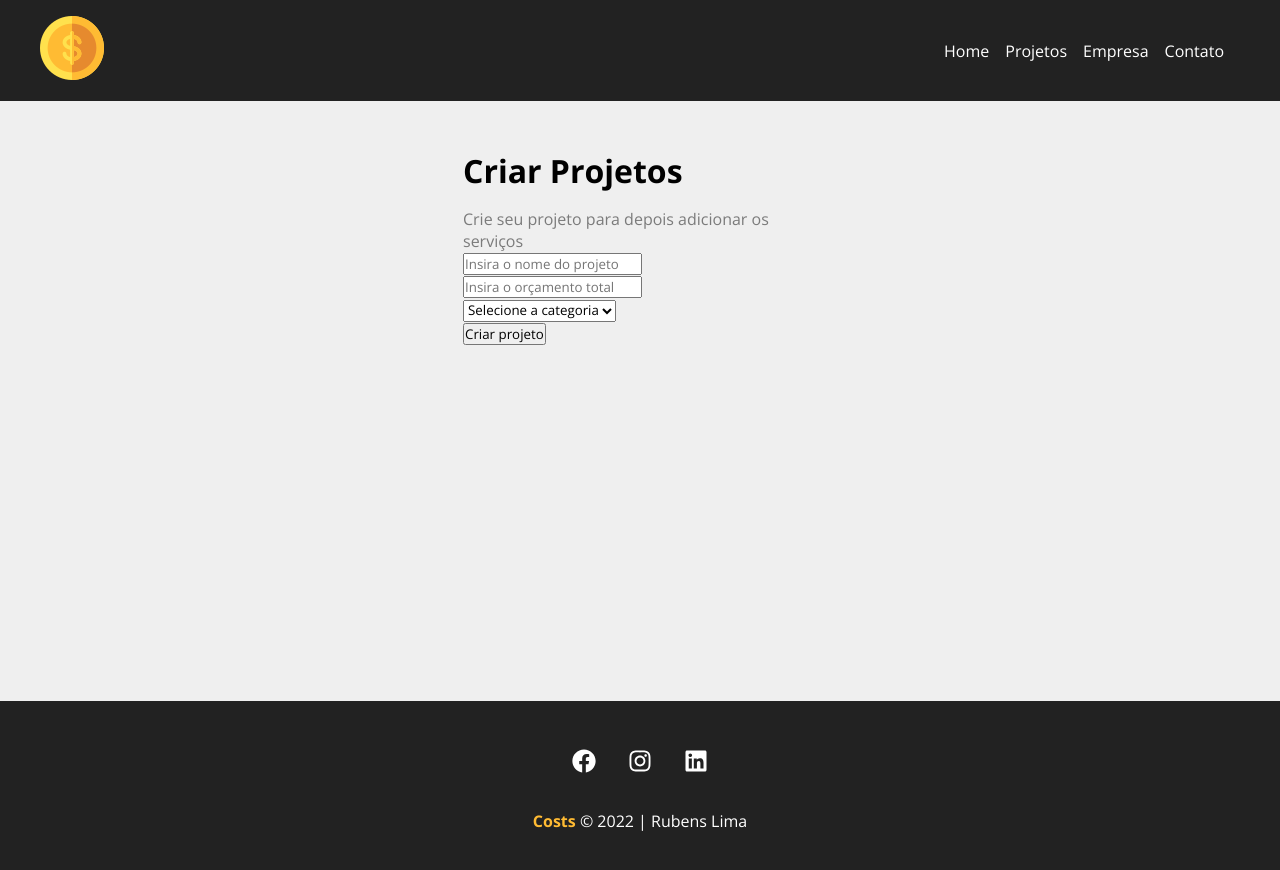
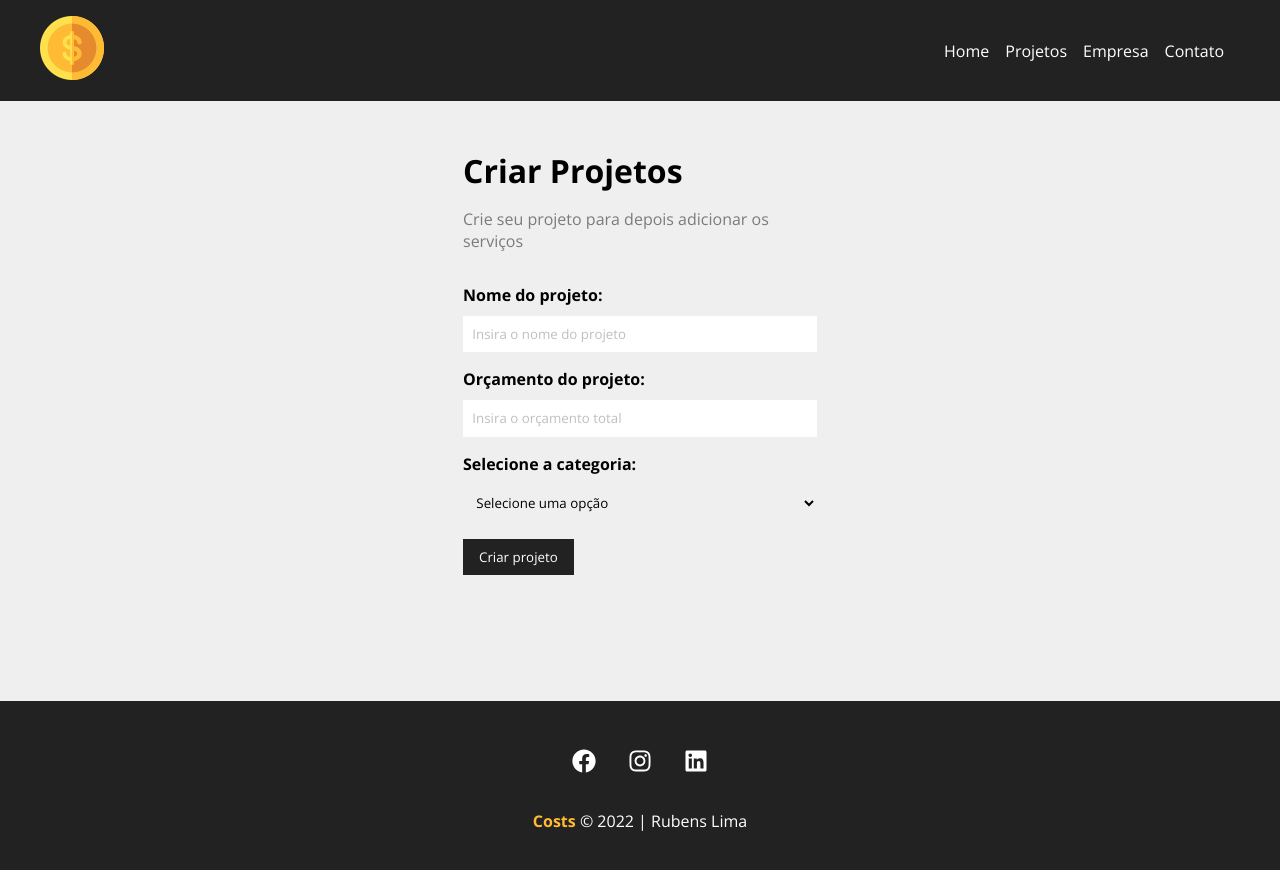
Before and after one commit to RubensLFerreira/costs, a React (Create React App) app: page /novoprojeto in a window 1280 px wide. Shown: the top 870 px of the page. Built offline with nearby package versions, Linux system fonts and the light colour scheme.

Commit message:
Adicionando e estilando o input, select, projetoForm e submitButton

```diff
--- /dev/null
+++ b/src/components/Form/Input.js
@@ -0,0 +1,18 @@
+import styles from './Input.module.css'
+
+function Input({type, text, name, placeholder, hanleOnChange, value}) {
+  return(
+    <div className={styles.form_control}>
+      <label htmlFor={name}>{text}:</label>
+      <input
+        type={type}
+        name={name}
+        id={name}
+        placeholder={placeholder}
+        onChange={hanleOnChange}
+        value={value} />
+    </div>
+  )
+}
+
+export default Input
--- /dev/null
+++ b/src/components/Form/Input.module.css
@@ -0,0 +1,20 @@
+.form_control {
+  display: flex;
+  flex-direction: column;
+  margin-bottom: 1em;
+}
+
+.form_control label {
+  margin-bottom: .6em;
+  font-weight: bold;
+}
+
+.form_control input {
+  padding: .7em;
+  border-radius: 0;
+  border: none;
+}
+
+.form_control input::placeholder {
+  color: #7b7b7b7b;
+}
--- /dev/null
+++ b/src/components/Form/Select.js
@@ -0,0 +1,14 @@
+import styles from './Select.module.css'
+
+function Select({ text, name, options, hanleOnChange, value}) {
+  return(
+    <div className={styles.form_control}>
+      <label htmlFor={name}>{text}</label>
+      <select type={name} id={name}>
+        <option>Selecione uma opção</option>
+      </select>
+    </div>
+  )
+}
+
+export default Select
--- /dev/null
+++ b/src/components/Form/Select.module.css
@@ -0,0 +1,16 @@
+.form_control {
+  display: flex;
+  flex-direction: column;
+  margin-bottom: 1em;
+}
+
+.form_control label {
+  margin-bottom: .6em;
+  font-weight: bold;
+}
+
+.form_control select {
+  padding: .7em;
+  border-radius: 0;
+  border: none;
+}
--- /dev/null
+++ b/src/components/Form/SubmitButton.js
@@ -0,0 +1,11 @@
+import styles from './SubmitButton.module.css'
+
+function SubmitButton({ text }) {
+  return(
+    <div>
+      <button className={styles.btn}>{text}</button>
+    </div>
+  )
+}
+
+export default SubmitButton
--- /dev/null
+++ b/src/components/Form/SubmitButton.module.css
@@ -0,0 +1,13 @@
+.btn {
+  background-color: #222;
+  color: #fff;
+  padding: 0.7em 1.2em;
+  text-decoration: none;
+  transition: .5s;
+  cursor: pointer;
+  border: none;
+}
+
+.btn:hover {
+  color: #ffbb33;
+}
--- a/src/components/project/ProjetoForm.js
+++ b/src/components/project/ProjetoForm.js
@@ -1,20 +1,28 @@
-function ProjetoForm() {
+import Input from '../Form/Input'
+import Select from '../Form/Select'
+import SubmitButton from '../Form/SubmitButton'
+import styles from './ProjetoForm.module.css'
+
+function ProjetoForm({ btnText }) {
   return (
-    <form>
-      <div>
-        <input type="text" placeholder="Insira o nome do projeto"/>
-      </div>
-      <div>
-        <input type="number" placeholder="Insira o orçamento total"/>
-      </div>
-      <div>
-        <select name="category_id">
-          <option disabled selected>Selecione a categoria</option>
-        </select>
-      </div>
-      <div>
-        <input type="submit" value="Criar projeto"/>
-      </div>
+    <form className={styles.form}>
+      <Input
+        type="text"
+        text="Nome do projeto"
+        name="name"
+        placeholder="Insira o nome do projeto"
+      />
+      <Input
+        type="number"
+        text="Orçamento do projeto"
+        name="budget"
+        placeholder="Insira o orçamento total"
+      />
+      <Select
+        name="category_id"
+        text="Selecione a categoria:"
+      />
+      <SubmitButton text={btnText}/>
     </form>
   )
 }
--- /dev/null
+++ b/src/components/project/ProjetoForm.module.css
@@ -0,0 +1,4 @@
+.form {
+  width: 100%;
+  margin: 2em 0;
+}
--- a/src/pages/NovoProjeto.js
+++ b/src/pages/NovoProjeto.js
@@ -6,7 +6,7 @@ function NovoProjeto() {
     <div className={styles.novoprojeto_container}>
       <h1>Criar Projetos</h1>
       <p>Crie seu projeto para depois adicionar os serviços</p>
-      <ProjetoForm />
+      <ProjetoForm btnText="Criar projeto"/>
     </div>
   )
 }
```
